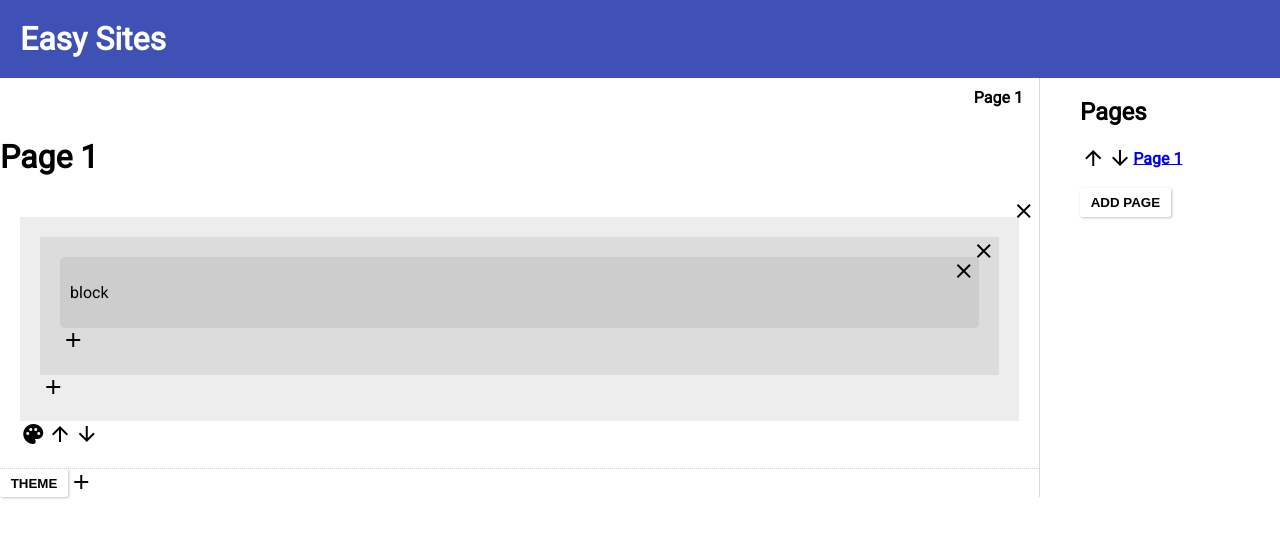
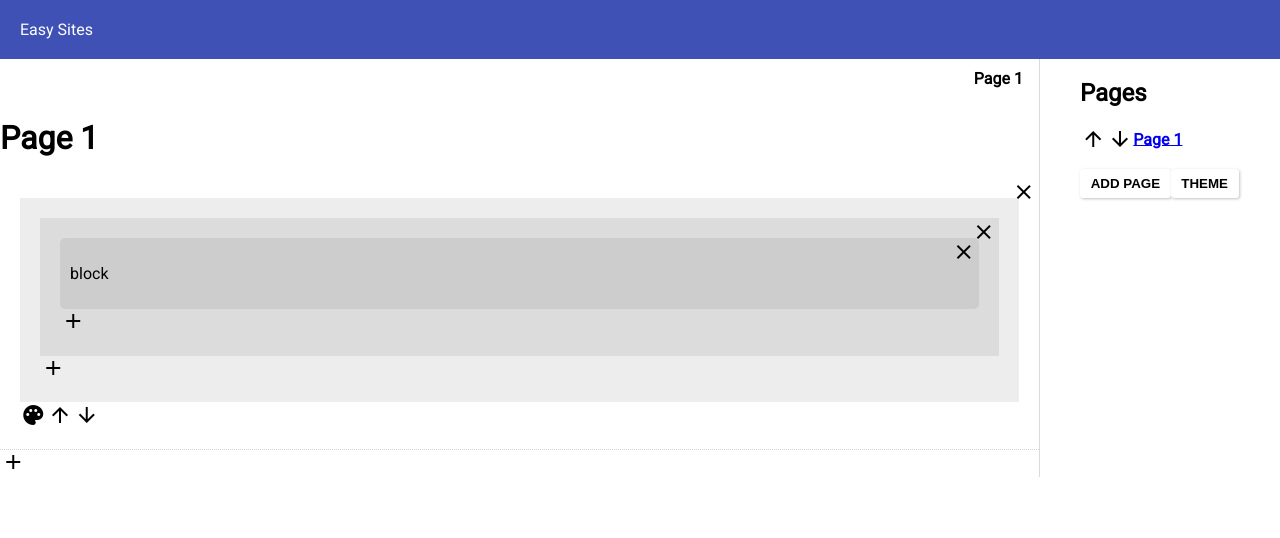
Before and after one commit to Droces/easy-sites, an Angular app: page /page/1 in a window 1280 px wide. Shown: the top 538 px of the page. Built offline with nearby package versions, Linux system fonts and the light colour scheme.

Commit message:
Added a settings service

```diff
--- a/src/app/app.component.html
+++ b/src/app/app.component.html
@@ -1,10 +1,11 @@
 <header>
-  <h1>Easy Sites</h1>
+  <p class="es-title">Easy Sites</p>
 </header>
 <div id="main-and-sidebar">
   <router-outlet></router-outlet>
   <aside>
     <h2>Pages</h2>
     <app-pages-list></app-pages-list>
+    <button (click)="changeTheme()">Theme</button>
   </aside>
 </div>
--- a/src/app/app.component.scss
+++ b/src/app/app.component.scss
@@ -1,4 +1,4 @@
-h1 {
+.es-title {
   margin-top: 0;
   margin-bottom: 0;
 }
--- a/src/app/app.component.ts
+++ b/src/app/app.component.ts
@@ -1,6 +1,8 @@
 import { Component } from '@angular/core';
 
 import { PagesListComponent } from './pages-list/pages-list.component';
+
+import { SettingsService } from './settings.service';
 
 @Component({
   selector: 'app-root',
@@ -9,4 +11,11 @@ import { PagesListComponent } from './pages-list/pages-list.component';
 })
 export class AppComponent {
   title = 'easy-sites';
+
+  constructor(
+    public settings: SettingsService) {}
+
+  changeTheme(): void {
+    this.settings.theme = this.settings.theme == "green" ? "blue" : "green";
+  }
 }
--- a/src/app/page/page.component.html
+++ b/src/app/page/page.component.html
@@ -1,6 +1,6 @@
-<app-primary-nav></app-primary-nav>
 <main class="page"
-    [attr.data-theme]="theme">
+    [attr.data-theme]="settings.theme">
+  <app-primary-nav></app-primary-nav>
   <h1>{{ page.title }}</h1>
   <div class="sections">
     <app-section *ngFor="let section of page.sections"
@@ -10,7 +10,6 @@
       (removeSection)="removeSection(section)">
     </app-section>
   </div>
-  <button (click)="changeTheme()">Theme</button>
   <button (click)="addSection()" class="icon">
       <i class="material-icons">add</i></button>
   <!-- <button (click)="removeLastSection()">-</button> -->
--- a/src/app/page/page.component.scss
+++ b/src/app/page/page.component.scss
@@ -1,5 +1,16 @@
+$breakpoint: 800px;
+
 .sections {
 }
 section {
   position: relative;
 }
+
+h1 {
+  margin-left: auto;
+  margin-right: auto;
+
+  @media all and (min-width: $breakpoint) {
+    max-width: 1200px;
+  }
+}
--- a/src/app/page/page.component.ts
+++ b/src/app/page/page.component.ts
@@ -3,6 +3,7 @@ import { Router, ActivatedRoute } from '@angular/router';
 import { Location } from '@angular/common';
 
 import { PageService } from '../page.service';
+import { SettingsService } from '../settings.service';
 
 import { Page } from '../page';
 import { Section } from '../section';
@@ -14,9 +15,9 @@ import { Section } from '../section';
 })
 export class PageComponent implements OnInit {
   page: Page;
-  theme: string;
 
   constructor(
+    public settings: SettingsService,
     public pageService: PageService,
     private route: ActivatedRoute,
     private router: Router,
@@ -37,10 +38,6 @@ export class PageComponent implements OnInit {
       // Redirect to Not Found page
       this.router.navigate(['**']);
     }
-  }
-
-  changeTheme(): void {
-    this.theme = this.theme == "green" ? "blue" : "green";
   }
 
   addSection(): void {
--- /dev/null
+++ b/src/app/settings.service.ts
@@ -0,0 +1,10 @@
+import { Injectable } from '@angular/core';
+
+@Injectable({
+  providedIn: 'root'
+})
+export class SettingsService {
+  theme: string = 'blue';
+
+  constructor() { }
+}
```
Also changed, not shown: 1 other file (tests, documents, lock files or other folders).
